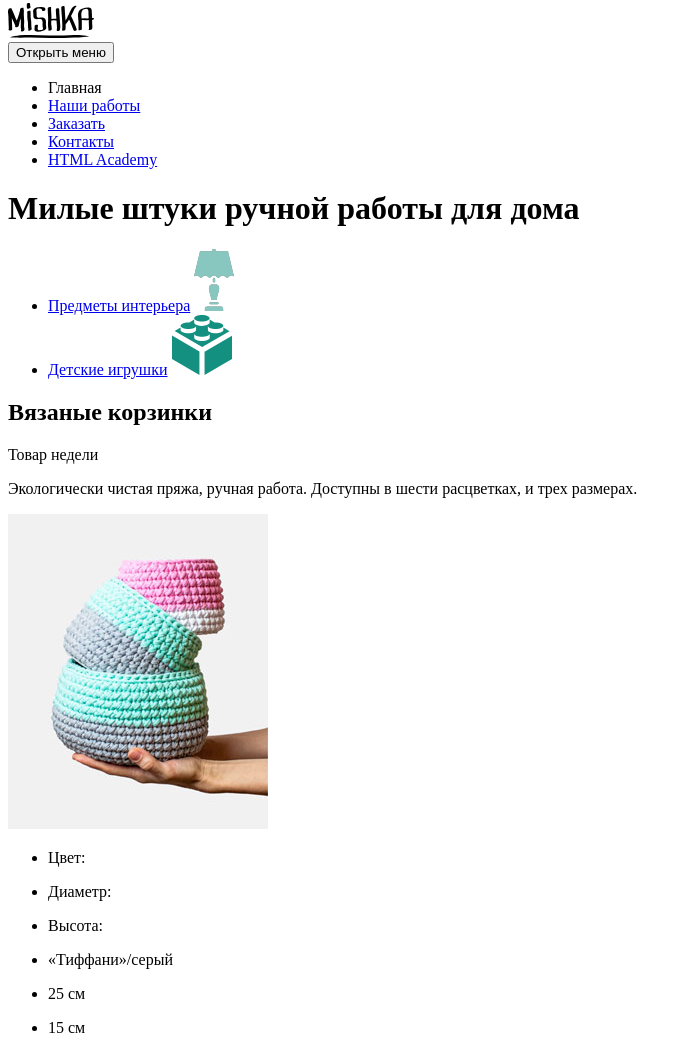
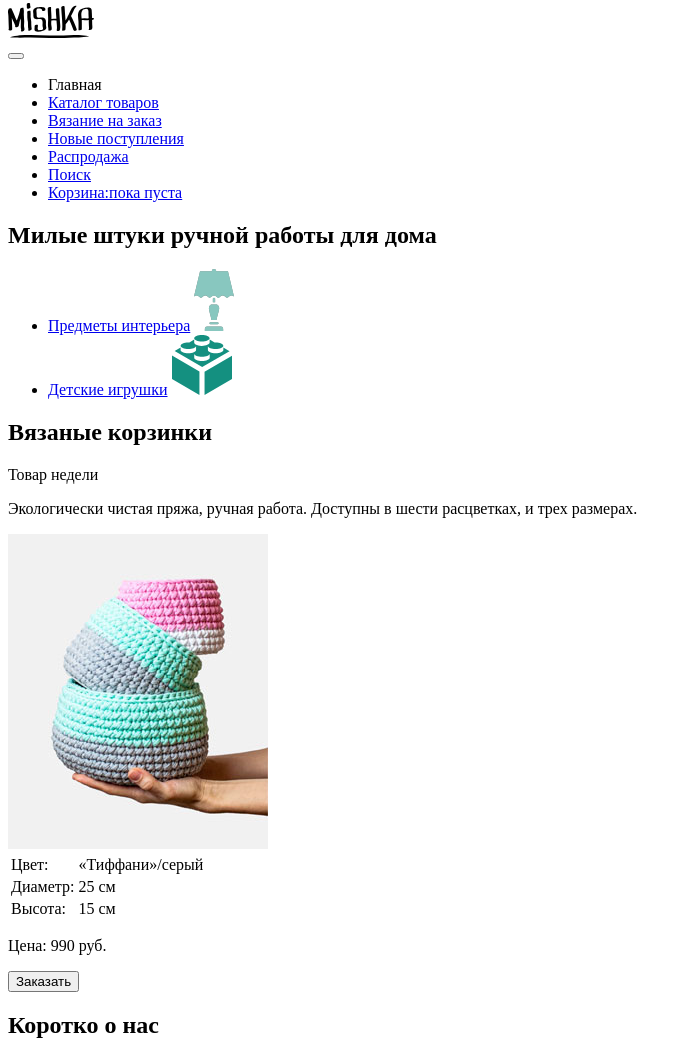
Before and after one commit to MagiusPattern/1116499-mishka-18, a website: page source/index.html in a window 1280 px wide. Shown: the part 5-1052 px from the top of the page, without its empty margins (0-692 px from the left). Drawn offline with Linux system fonts and the light colour scheme.

Commit message:
Правки по замечаниям

```diff
--- a/source/index.html
+++ b/source/index.html
@@ -10,23 +10,29 @@
         <img class="page-header__logo-image" src="img/mishka-logo-mobile.svg" width="86" height="35" alt="Интернет-магазин игрушек ручной работы «Мишка»">
       </a>
       <nav class="main-nav">
-        <button class="main-nav__toggle" type="button">Открыть меню</button>
+        <button class="main-nav__toggle" type="button" aria-label="Открыть меню"></button>
         <div class="main-nav__wrapper">
           <ul class="main-nav__list site-list">
             <li class="site-list__item site-list__item--active">
               <a>Главная</a>
             </li>
             <li class="site-list__item">
-              <a href="catalog.html">Наши работы</a>
+              <a href="catalog.html">Каталог товаров</a>
             </li>
             <li class="site-list__item">
-              <a href="form.html">Заказать</a>
+              <a href="form.html">Вязание на заказ</a>
             </li>
             <li class="site-list__item">
-              <a href="#">Контакты</a>
+              <a href="#">Новые поступления</a>
             </li>
             <li class="site-list__item">
-              <a href="#">HTML Academy</a>
+              <a href="#">Распродажа</a>
+            </li>
+            <li class="site-list__item">
+              <a href="#">Поиск</a>
+            </li>
+            <li class="site-list__item">
+              <a href="#">Корзина:пока пуста</a>
             </li>
           </ul>
         </div>
@@ -34,6 +40,7 @@
     </header>
 
     <main class="page-main">
+      <section class="page-main__promo">
         <h1 class="page-main__title">Милые штуки ручной работы для дома</h1>
         <!--background-image width="575" height="373"-->
         <div class="page-main__wrapper">
@@ -67,6 +74,7 @@
             </li>
           </ul>
         </div>
+      </section>
       <article class="week-product">
         <h2 class="week-product__name">Вязаные корзинки</h2>
         <p class="week-product__status">Товар недели</p>
@@ -74,30 +82,22 @@
         <div class="week-product__wrapper">
           <img class="week-product__image" src="img/week-product-mobile.png" width="260" height="315" alt="Товар недели - вязаные корзинки">
         </div>
-        <ul class="week-product__list--features features-list">
-          <li class="features-list__item">
-            <p>Цвет:</p>
-          </li>
-          <li class="features-list__item">
-            <p>Диаметр:</p>
-          </li>
-          <li class="features-list__item">
-            <p>Высота:</p>
-          </li>
-        </ul>
-        <ul class="week-product__list--values values-list">
-          <li class="values-list__item">
-            <p>«Тиффани»/серый</p>
-          </li>
-          <li class="values-list__item">
-            <p>25 см</p>
-          </li>
-          <li class="values-list__item">
-            <p>15 см</p>
-          </li>
-        </ul>
+        <table class="week-product__list--features features-table">
+          <tr>
+            <td>Цвет:</td>
+            <td>«Тиффани»/серый</td>
+          </tr>
+          <tr>
+            <td>Диаметр:</td>
+            <td>25 см</td>
+          </tr>
+          <tr>
+            <td>Высота:</td>
+            <td>15 см</td>
+          </tr>
+        </table>
         <p class="week-product__price">Цена: 990 руб.</p>
-        <button class="week-product__button" type="submit">Заказать</button>
+        <button class="week-product__button" type="button">Заказать</button>
       </article>
 
       <section class="advantages">
@@ -137,12 +137,12 @@
           <h2 class="reviews__title">Отзывы</h2>
           <blockquote class="reviews__item">
             <p class="reviews__text">Я молодая мама, но всё равно фотографии не набирали и близко такого количества лайков, как у популярных инстамамочек. В отчаянии, я накупила аксессуаров и игрушек в Мишке, и мои фотографии сразу стали более стильными, а также набирают больше лайков!</p>
-            <p class="reviews__author-name">Анастасия Красильникова @misssssiskras</p>
+            <cite class="reviews__author-name">Анастасия Красильникова @misssssiskras</cite>
           </blockquote>
-          <button class="reviews__prev" type="button">
+          <button class="reviews__prev" type="button" aria-label="Предыдущий отзыв">
             <!--стрелка влево-->
           </button>
-          <button class="reviews__next" type="button">
+          <button class="reviews__next" type="button" aria-label="Следующий отзыв">
             <!--стрелка вправо-->
           </button>
           <a class="reviews__write button" href="#">Написать</a>
@@ -174,7 +174,7 @@
 
     <footer class="page-footer">
       <div class="page-footer__wrapper">
-        <div class="page-footer__social social">
+        <section class="page-footer__social social">
           <ul class="social__list">
             <li class="social__item">
               <a class="social__link social__link--instagram" href="#" aria-label="Переход на страницу в Инстаграм">
@@ -192,10 +192,10 @@
               </a>
             </li>
           </ul>
-        </div>
+        </section>
         <div class="page-footer__copyright copyright">
           <p class="copyright__text">Разработано:</p>
-          <a class="button copyright__link" href="https://htmlacademy.ru/intensive/adaptive">
+          <a class="button copyright__link" href="https://htmlacademy.ru/intensive/adaptive" aria-label="HTML Academy">
             <svg xmlns="http://www.w3.org/2000/svg" width="27" heidht="34" viewBox="0 0 60 60">
               <path fill="#2E368F" d="M30.2 5h-.2l-19.7 2.1v36.2l19.7 11.7 19.7-11.7v-36.2l-19.5-2.1zm17 36.8l-17.2 10.2-17.2-10.2v-14.8l17.1 10.2v1.8l-11.7-7v1.8l11.8 7.1v1.9l-11.8-7v1.8l11.8 7 11.9-7.1v-7.6l5.3-3.2v15.1zm-.1-17l-4.7 2.8-2.2 1.3-10.3-6.1v1.8l8.8 5.3h-.1l-.2.1-1.3.7-7.3-4.3v1.8l5.8 3.4-1.4.9-4.3-2.6v1.8l2.9 1.7-2.9 1.7-17-10.1 17-10.2 17.2 10zm.1-1.8l-17.3-10.2-17.1 10.2v-13.6l17.2-1.8 17.2 1.8v13.6z"/>
             </svg>
```
Also changed, not shown: source/catalog.html (+25 -21 lines), source/form.html (+17 -9 lines). Lines whose indentation alone changed are shown as unchanged.
